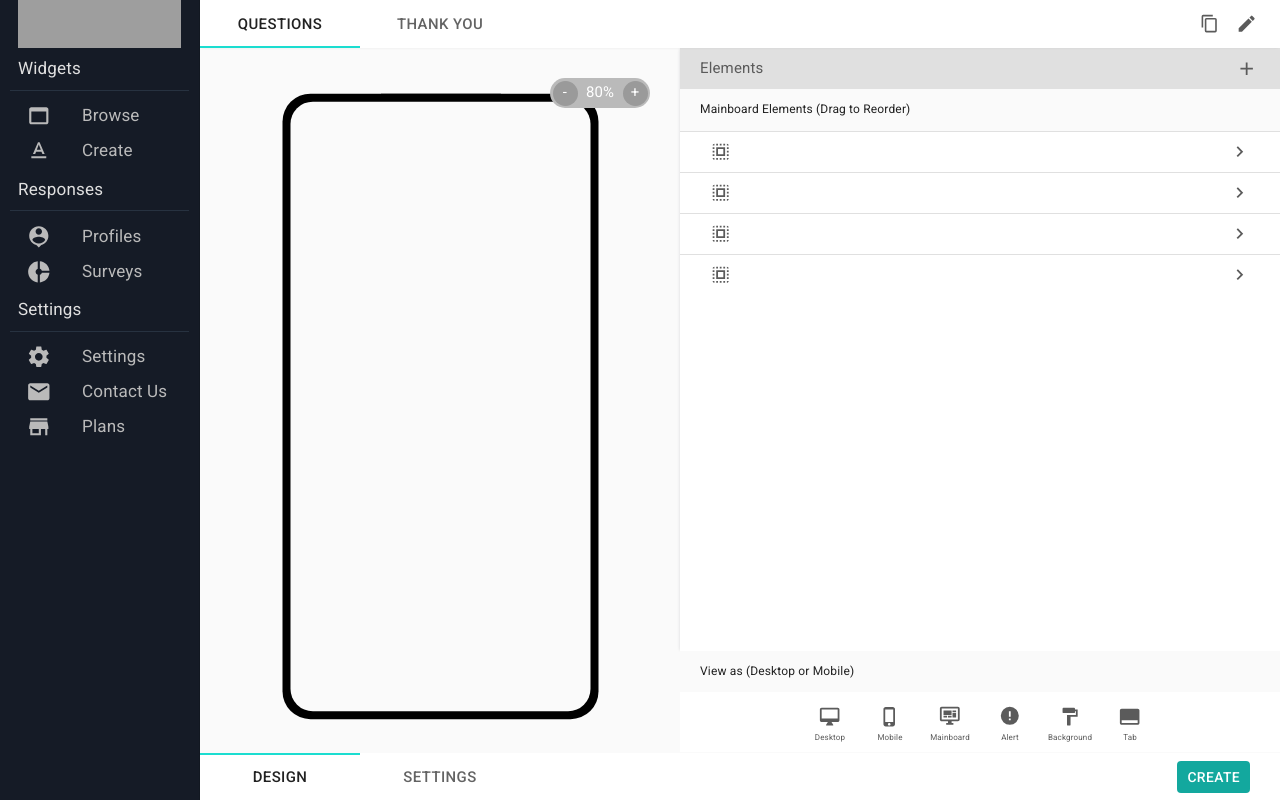
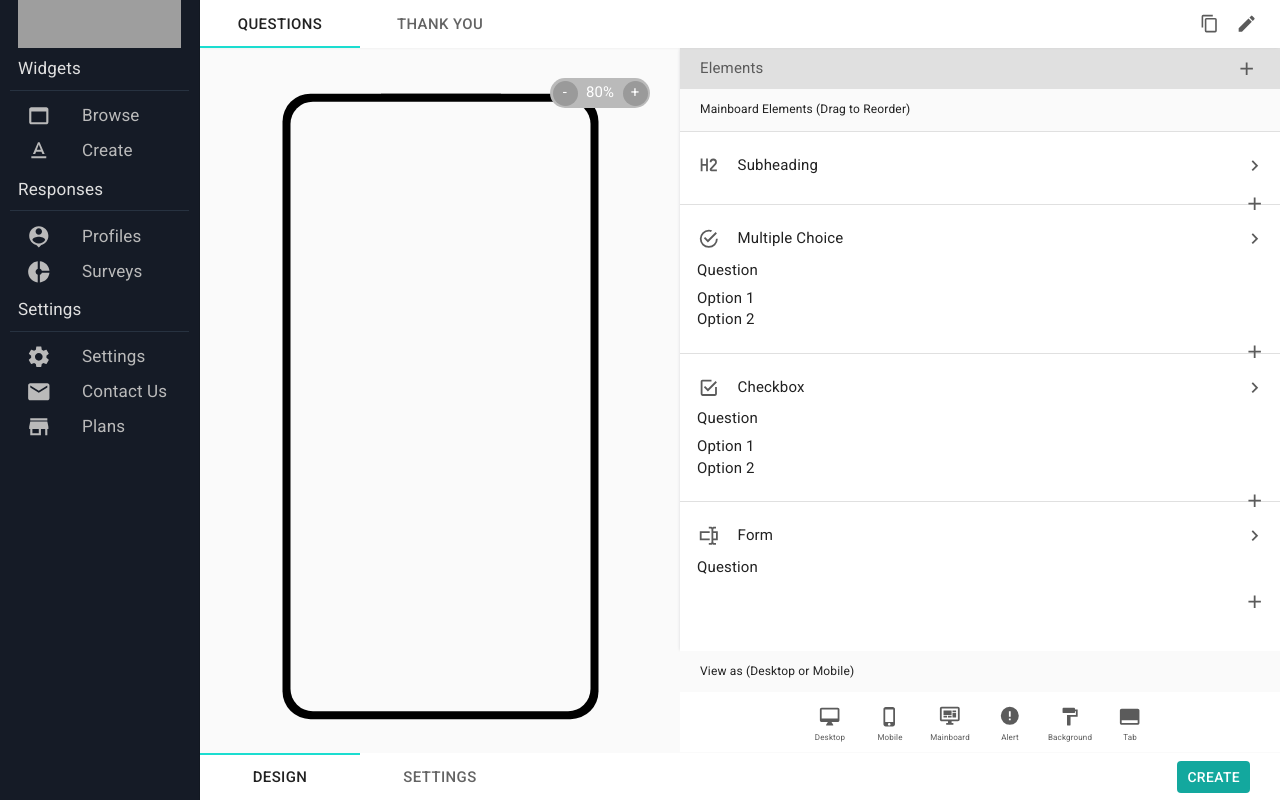
Before and after one commit to 0xluckyg/krop, a Next.js app: page /surveys/create in a window 1280 px wide. Built offline with nearby package versions, Linux system fonts and the light colour scheme; no server answers; grey boxes are pictures that could not be loaded.

Commit message:
side editor

```diff
--- a/components/survey/design/draggable-list.js
+++ b/components/survey/design/draggable-list.js
@@ -58,10 +58,10 @@ class DraggableList extends Component {
     renderElement(element, elementWrapper, index) {
         //For Stage Editor
         if (element.name) {
-            return elementWrapper(element.type, element.name, index)
+            return elementWrapper(element.type, element.name, index, element)
         }
         //For Side Editor
-        return elementWrapper(element.type, element.type, index)
+        return elementWrapper(element.type, element.type, index, element)
     }
 
     // Normally you would want to split things out into separate components.
--- a/components/survey/design/element-objects.js
+++ b/components/survey/design/element-objects.js
@@ -4,7 +4,8 @@ const shortid = require('shortid')
 const multipleChoice = (custom) => {
     const {required, media, hasOther, question, options, tags} = custom ? custom : {}
     return {
-        type: keys.MULTIPLE_CHOICE,
+        type: keys.MULTIPLE_CHOICE_ELEMENT,
+        name: 'Multiple Choice',
         required: required ? required : true,
         media: media ? media : null,
         hasOther: hasOther ? hasOther : false,
@@ -23,7 +24,8 @@ const multipleChoice = (custom) => {
 const checkbox = (custom) => {
     const {required, media, hasOther, question, options, tags} = custom ? custom : {}
     return {
-        type: keys.CHECKBOX,
+        type: keys.CHECKBOX_ELEMENT,
+        name: 'Checkbox',
         required: required ? required : true,
         media: media ? media : null,
         hasOther: hasOther ? hasOther : false,
@@ -42,7 +44,8 @@ const checkbox = (custom) => {
 const dropdown = (custom) => {
     const {required, media, question, options, tags} = custom ? custom : {}
     return {
-        type: keys.DROPDOWN,
+        type: keys.DROPDOWN_ELEMENT,
+        name: 'Dropdown',
         required: required ? required : true,
         media: media ? media : null,
         question: question ? question : 'Question',
@@ -60,7 +63,8 @@ const dropdown = (custom) => {
 const slider = (custom) => {
     const {required, media, question, min, max, tags} = custom ? custom : {}
     return {
-        type: keys.SLIDER,
+        type: keys.SLIDER_ELEMENT,
+        name: 'Slider',
         required: required ? required : true,
         media: media ? media : null,
         min: min ? min : 0,
@@ -73,7 +77,8 @@ const slider = (custom) => {
 const form = (custom) => {
     const {required, media, question, maxChar, minChar, numOnly, tags} = custom ? custom : {}
     return {
-        type: keys.FORM,
+        type: keys.FORM_ELEMENT,
+        name: 'Form',
         required: required ? required : true,
         media: media ? media : null,
         question: question ? question : 'Question',
@@ -87,7 +92,8 @@ const form = (custom) => {
 const email = (custom) => {
     const {required, media, question, maxChar, minChar, tags} = custom ? custom : {}
     return {
-        type: keys.EMAIL,
+        type: keys.EMAIL_ELEMENT,
+        name: 'Email',
         required: required ? required : true,
         media: media ? media : null,
         question: question ? question : 'Question',
@@ -100,7 +106,8 @@ const email = (custom) => {
 const phone = (custom) => {
     const {required, media, question, maxChar, minChar, numOnly, tags} = custom ? custom : {}
     return {
-        type: keys.PHONE,
+        type: keys.PHONE_ELEMENT,
+        name: 'Phone',
         required: required ? required : true,
         media: media ? media : null,
         question: question ? question : 'Question',
@@ -114,7 +121,8 @@ const phone = (custom) => {
 const address = (custom) => {
     const {required, media, question, maxChar, minChar, tags} = custom ? custom : {}
     return {
-        type: keys.ADDRESS,
+        type: keys.ADDRESS_ELEMENT,
+        name: 'Address',
         required: required ? required : true,
         media: media ? media : null,
         question: question ? question : 'Question',
@@ -127,7 +135,8 @@ const address = (custom) => {
 const name = (custom) => {
     const {required, media, question, maxChar, minChar, tags} = custom ? custom : {}
     return {
-        type: keys.NAME,
+        type: keys.NAME_ELEMENT,
+        name: 'Name',
         required: required ? required : true,
         media: media ? media : null,
         question: question ? question : 'Question',
@@ -140,7 +149,8 @@ const name = (custom) => {
 const longForm = (custom) => {
     const {required, media, question, maxChar, minChar, tags} = custom ? custom : {}
     return {
-        type: keys.LONGFORM,
+        type: keys.LONGFORM_ELEMENT,
+        name: 'Long Form',
         required: required ? required : true,
         media: media ? media : null,
         question: question ? question : 'Question',
@@ -153,7 +163,8 @@ const longForm = (custom) => {
 const heading = (custom) => {
     const {text} = custom ? custom : {}
     return {
-        type: keys.HEADING,
+        type: keys.HEADING_ELEMENT,
+        name: 'Heading',
         text: text ? text : ''
     }
 }
@@ -161,7 +172,8 @@ const heading = (custom) => {
 const subheading = (custom) => {
     const {text} = custom ? custom : {}
     return {
-        type: keys.SUBHEADING,
+        type: keys.SUBHEADING_ELEMENT,
+        name: 'Subheading',
         text: text ? text : ''
     }
 }
@@ -169,7 +181,8 @@ const subheading = (custom) => {
 const paragraph = (custom) => {
     const {text} = custom ? custom : {}
     return {
-        type: keys.PARAGRAPH,
+        type: keys.PARAGRAPH_ELEMENT,
+        name: 'Paragraph',
         text: text ? text : ''
     }
 }
@@ -177,7 +190,8 @@ const paragraph = (custom) => {
 const media = (custom) => {
     const {url} = custom ? custom : {}
     return {
-        type: keys.MEDIA,
+        type: keys.MEDIA_ELEMENT,
+        name: 'Media',
         url: url ? url : ''
     }
 }
@@ -185,7 +199,8 @@ const media = (custom) => {
 const link = (custom) => {
     const {url} = custom ? custom : {}
     return {
-        type: keys.MEDIA,
+        type: keys.LINK_ELEMENT,
+        name: 'Link',
         url: url ? url : ''
     }
 }
@@ -232,5 +247,21 @@ const defaultStyles = () => {
 }
 
 module.exports = {
-    defaultStages, defaultStyles
+    defaultStages,
+    defaultStyles,
+    multipleChoice,
+    checkbox,
+    dropdown,
+    slider,
+    form,
+    email,
+    phone,
+    address,
+    name,
+    longForm,
+    heading,
+    subheading,
+    paragraph,
+    media,
+    link
 }
--- a/components/survey/design/list-element.js
+++ b/components/survey/design/list-element.js
@@ -1,17 +1,28 @@
 import React from 'react';
+import clsx from 'clsx';
 
 import { withStyles } from '@material-ui/core/styles';
 import SectionIcon from '@material-ui/icons/SelectAll';
 import RightIcon from '@material-ui/icons/ChevronRight';
-import ButtonIcon from '@material-ui/icons/FontDownload';
-import BoxIcon from '@material-ui/icons/CheckBoxOutlineBlank';
 import ImageIcon from '@material-ui/icons/Image';
-import TextIcon from '@material-ui/icons/FormatShapes';
-import HtmlIcon from '@material-ui/icons/Code';
 import FormIcon from '@material-ui/icons/ContactMail';
 import AddIcon from '@material-ui/icons/Add';
-import VideoIcon from '@material-ui/icons/YouTube';
-import ShareIcon from '@material-ui/icons/Facebook';
+import IconButton from '@material-ui/core/IconButton';
+import Icon from '@mdi/react';
+import {
+    mdiCheckboxMarkedOutline,
+    mdiCheckboxMarkedCircleOutline,
+    mdiFormDropdown,
+    mdiRayVertex,
+    mdiFormTextbox,
+    mdiFormTextarea,
+    mdiFormatHeader1,
+    mdiFormatHeader2,
+    mdiFormatParagraph,
+    mdiImageOutline,
+    mdiLink,
+} from '@mdi/js';
+
 
 import keys from '../../../config/keys'
 
@@ -20,28 +31,72 @@ class ListElement extends React.Component {
         super(props)
     }
 
+    getOptionsInText(options) {
+        let optionsArray = []
+        options.map(o => {
+            optionsArray.push(o.text)
+        })
+        return optionsArray.join('\n')
+    }
+
+    handleOptionsChange(value) {
+        let newOptions = []
+        value.split('\n').map((o, i) => {
+            newOptions.push({
+                option: o,
+                actionType: null
+            })
+        })
+        // this.modifyProperty(null, 'options', newOptions)
+    }
+
+    renderButton(icon, style, onClick) {
+        return (
+            <IconButton
+                className={style}
+                onClick={(e) => onClick ? onClick() : null}
+                size="small" variant="contained">
+                <Icon path={icon}
+                    size={0.9}
+                    color={keys.APP_COLOR_GRAY_DARKEST}
+                />
+            </IconButton>
+        )
+    }
+
     renderIcon() {
         const {classes, elementType} = this.props
-
         switch(elementType) {
-            case keys.SECTION:
-                return <SectionIcon className={classes.icon} fontSize="small" />
-            case keys.BUTTON:
-                return <ButtonIcon className={classes.icon} fontSize="small" />
-            case keys.BOX:
-                return <BoxIcon className={classes.icon} fontSize="small" />
-            case keys.IMAGE:
-                return <ImageIcon className={classes.icon} fontSize="small" />
-            case keys.TEXT:
-                return <TextIcon className={classes.icon} fontSize="small" />
-            case keys.HTML:
-                return <HtmlIcon className={classes.icon} fontSize="small" />
-            case keys.FORM:
-                return <FormIcon className={classes.icon} fontSize="small" />
-            case keys.VIDEO:
-                return <VideoIcon className={classes.icon} fontSize="small" />
-            case keys.SHARE:
-                return <ShareIcon className={classes.icon} fontSize="small" />
+            case keys.MULTIPLE_CHOICE_ELEMENT:
+                return this.renderButton(mdiCheckboxMarkedCircleOutline, classes.icon)
+            case keys.CHECKBOX_ELEMENT:
+                return this.renderButton(mdiCheckboxMarkedOutline, classes.icon)
+            case keys.DROPDOWN_ELEMENT:
+                return this.renderButton(mdiFormDropdown, classes.icon)
+            case keys.SLIDER_ELEMENT:
+                return this.renderButton(mdiRayVertex, classes.icon)
+            case keys.FORM_ELEMENT:
+                return this.renderButton(mdiFormTextbox, classes.icon)
+            case keys.EMAIL_ELEMENT:
+                return this.renderButton(mdiFormTextbox, classes.icon)
+            case keys.PHONE_ELEMENT:
+                return this.renderButton(mdiFormTextbox, classes.icon)
+            case keys.ADDRESS_ELEMENT:
+                return this.renderButton(mdiFormTextbox, classes.icon)
+            case keys.NAME_ELEMENT:
+                return this.renderButton(mdiFormTextbox, classes.icon)
+            case keys.LONG_FORM_ELEMENT:
+                return this.renderButton(mdiFormTextarea, classes.icon)
+            case keys.HEADING_ELEMENT:
+                return this.renderButton(mdiFormatHeader1, classes.icon)
+            case keys.SUBHEADING_ELEMENT:
+                return this.renderButton(mdiFormatHeader2, classes.icon)
+            case keys.PARAGRAPH_ELEMENT:
+                return this.renderButton(mdiFormatParagraph, classes.icon)
+            case keys.MEDIA_ELEMENT:
+                return this.renderButton(mdiImageOutline, classes.icon)
+            case keys.LINK_ELEMENT:
+                return this.renderButton(mdiLink, classes.icon)
             default:
                 return null
         }
@@ -56,11 +111,31 @@ class ListElement extends React.Component {
         }
     }
 
+    renderMainText() {
+        const {element, classes} = this.props
+        const {text, question} = element
+        const mainText = question ? question : text
+        if (!mainText) return null
+        return (
+            <textarea value={mainText} className={clsx(classes.inputStyle, classes.mainTextStyle)} type="text"></textarea>
+        )
+    }
+
+    renderOptionsText() {
+        const {element, classes} = this.props
+        const {options} = element
+        if (!options) return null
+        return (
+            <textarea  value={this.getOptionsInText(options)} className={clsx(classes.inputStyle, classes.optionsTextStyle)} type="text"></textarea>
+        )
+    }
+
     render() {
         const {classes, elementName, elementType, type, onClick} = this.props
 
         return (
-            <div className={classes.elementContainer} onClick={onClick}>
+            <div className={classes.mainContainer}>
+                <div className={classes.titleContainer}>
                     <div className={classes.titleWrapper}>
                         {this.renderIcon()}
                         <p className={classes.elementText}>{
@@ -69,35 +144,78 @@ class ListElement extends React.Component {
                     </div>
                     {this.renderSubIcon(type)}
                 </div>
+                <div className={classes.contentContainer}>
+                    {this.renderMainText()}
+                    {this.renderOptionsText()}
+                </div>
+                <AddIcon className={classes.addIcon} fontSize="small"/>
+            </div>
         );
     }
 }
 
 const useStyles = theme => ({
-    elementContainer: {
+    mainContainer: {
+        position: 'relative',
+        cursor: 'pointer',
+        borderTop: `0.15px solid ${keys.APP_COLOR_GRAY}`,
         width: '100%',
         backgroundColor: 'transparent',
+        padding: '20px 0px',
+        '&:hover': {
+            backgroundColor: keys.APP_COLOR_GRAY_LIGHT
+        },
+    },
+    titleContainer: {
         display: 'flex',
         alignItems: 'center',
         justifyContent: 'space-between',
-        // borderBottom: '0.3px solid',
-        borderTop: `0.15px solid ${keys.APP_COLOR_GRAY}`,
-        cursor: 'pointer',
-        '&:hover': {
-            backgroundColor: keys.APP_COLOR_GRAY_LIGHT
-        }
+        marginBottom: 5
     },
+    contentContainer: {
+        display: 'flex',
+        flexDirection: 'column',
+        margin: "0px 15px"
+    },
+
     titleWrapper: {
         display: 'flex',
         alignItems: 'center',
     },
     icon: {
         color: keys.APP_COLOR_GRAY_DARKEST,
-        margin: '0px 30px'
+        margin: '0px 15px'
+    },
+    addIcon: {
+        color: keys.APP_COLOR_GRAY_DARKEST,
+        position: 'absolute',
+        right: 15,
+        bottom: -10,
+        zIndex: 100
     },
     elementText: {
-        margin: '20px 0px',
+        margin: '0px 0px',
         fontSize: 15
+    },
+    inputStyle: {
+        border: 'none',
+        background: 'transparent',
+        fontFamily: '"Roboto", "Helvetica", "Arial", "sans-serif"',
+        color: 'rgba(0, 0, 0, 0.87)',
+        fontWeight: 400,
+        lineHeight: 1.43,
+        letterSpacing: '0.01071em',
+        resize: 'none',
+        fontSize: 15,
+        '&:focus': {
+            outline: 'none'
+        }
+    },
+    mainTextStyle: {
+        height: 28
+    },
+    optionsTextStyle: {
+
     }
 });
 
--- a/components/survey/design/side-editor.js
+++ b/components/survey/design/side-editor.js
@@ -172,9 +172,10 @@ class StageBar extends React.Component {
                     newState.stages[state.selectedStage].elements = newElements
                     setState(newState)
                 }}
-                wrapper={(type, name, index) => {
+                wrapper={(type, name, index, element) => {
                     return <ListElement
                         onClick={() => this.handleElementSelect(index)}
+                        element={element}
                         elementType={type}
                         elementName={name}
                     />
--- a/config/keys.js
+++ b/config/keys.js
@@ -48,6 +48,21 @@ const DESKTOP_PROPERTY = 'desktop_property'
 
 const BACKGROUND_ELEMENT = 'background_element'
 const ALERT_ELEMENT = 'alert_element'
+const MULTIPLE_CHOICE_ELEMENT = 'multiple_choice_element'
+const CHECKBOX_ELEMENT = 'checkbox_element'
+const DROPDOWN_ELEMENT = 'dropdown_element'
+const SLIDER_ELEMENT = 'slider_element'
+const FORM_ELEMENT = 'form_element'
+const EMAIL_ELEMENT = 'email_element'
+const PHONE_ELEMENT = 'phone_element'
+const ADDRESS_ELEMENT = 'address_element'
+const NAME_ELEMENT = 'name_element'
+const LONG_FORM_ELEMENT = 'long_form_element'
+const HEADING_ELEMENT = 'heading_element'
+const SUBHEADING_ELEMENT = 'subheading_element'
+const PARAGRAPH_ELEMENT = 'paragraph_element'
+const MEDIA_ELEMENT = 'media_element'
+const LINK_ELEMENT = 'link_element'
 
 const FEE_0 = {
     price: 0,
@@ -119,5 +134,20 @@ module.exports = {
     DESKTOP_PROPERTY,
 
     BACKGROUND_ELEMENT,
-    ALERT_ELEMENT
+    ALERT_ELEMENT,
+    MULTIPLE_CHOICE_ELEMENT,
+    CHECKBOX_ELEMENT,
+    DROPDOWN_ELEMENT,
+    SLIDER_ELEMENT,
+    FORM_ELEMENT,
+    EMAIL_ELEMENT,
+    PHONE_ELEMENT,
+    ADDRESS_ELEMENT,
+    NAME_ELEMENT,
+    LONG_FORM_ELEMENT,
+    HEADING_ELEMENT,
+    SUBHEADING_ELEMENT,
+    PARAGRAPH_ELEMENT,
+    MEDIA_ELEMENT,
+    LINK_ELEMENT
 }
```
Also changed, not shown: 1 other file (tests, documents, lock files or other folders). Lines whose indentation alone changed are shown as unchanged.
